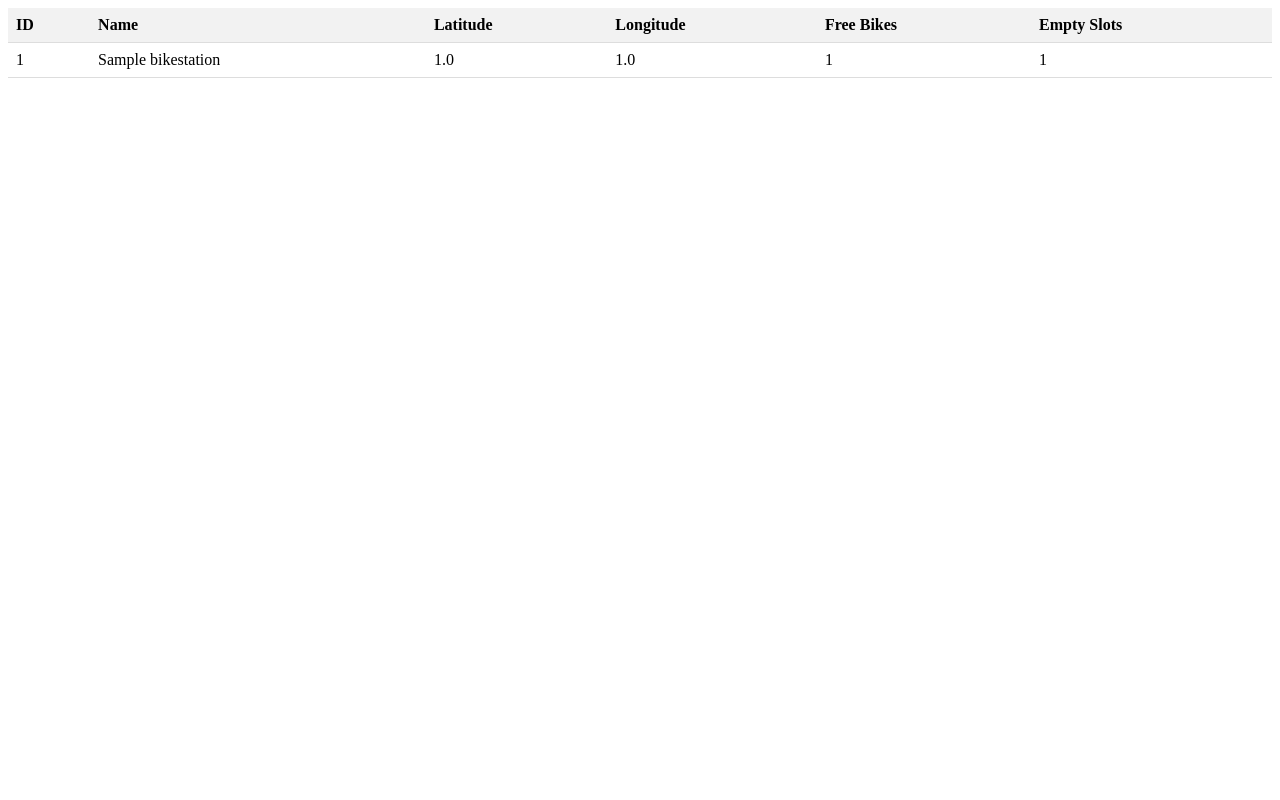
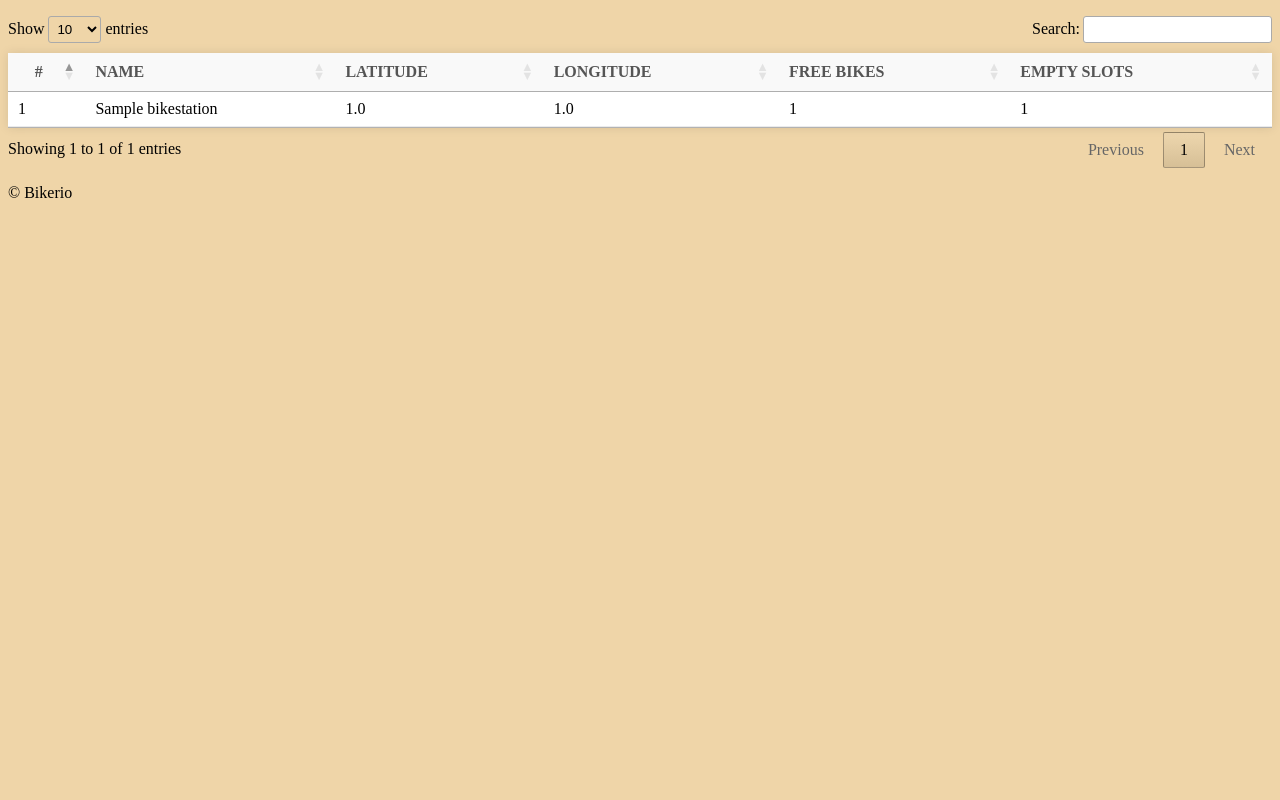
Before and after one commit to Camilo-andres19998/Dataextractor, a Django app: page /ver_informacion/ in a window 1280 px wide. Run offline with Django 4.2, Linux system fonts and the light colour scheme; tables that the repository leaves empty hold one stand-in row (values such as "Sample post"); some libraries are stand-ins or nearby versions.

Commit message:
Diseño de tabla Bikerio

```diff
--- a/Dataextractor/settings.py
+++ b/Dataextractor/settings.py
@@ -123,6 +123,11 @@ USE_TZ = True
 
 STATIC_URL = 'static/'
 
+STATICFILES_DIRS = (os.path.join(BASE_DIR,'Dataextractor/static'),)
+
+
+
+
 # Default primary key field type
 # https://docs.djangoproject.com/en/4.1/ref/settings/#default-auto-field
 
--- /dev/null
+++ b/Dataextractor/static/css/style.css
@@ -0,0 +1,62 @@
+body {
+    background: #efd5a8;
+    background: -webkit-linear-gradient(to right, #efd5a8, #efd5a8);
+    background: linear-gradient(to right, #efd5a8, #efd5a8);
+}
+
+.centered {
+    text-align: center !important;
+    vertical-align: middle !important;
+}
+
+table {
+    width: 90%;
+    border-collapse: collapse;
+    box-shadow: 0 0 10px rgba(0, 0, 0, 0.1);
+    background-color: #ffffff;
+}
+
+th,
+td {
+    padding: 12px;
+    text-align: left;
+    border-bottom: 1px solid #ebebeb;
+}
+
+th {
+    background-color: #f9f9f9;
+    font-weight: bold;
+    color: #555555;
+    text-transform: uppercase;
+}
+
+tr:nth-child(even) {
+    background-color: #f5f5f5;
+}
+
+tr:hover {
+    background-color: #f0f0f0;
+}
+
+
+.table-container {
+    position: relative;
+}
+
+.dataTables_filter {
+    position: relative;
+    top: 0;
+    left: 0;
+}
+
+
+.dataTables_wrapper .dataTables_filter {
+    margin-bottom: 10px;
+  }
+
+
+
+  .dataTables_wrapper .dataTables_filter label input[type="search"] {
+    background-color: #fff;
+    color: #555555;
+}
--- /dev/null
+++ b/templates/base.html
@@ -0,0 +1,33 @@
+{% load static %}
+<!DOCTYPE html>
+<html lang="en">
+<head>
+    <meta charset="UTF-8">
+    <meta http-equiv="X-UA-Compatible" content="IE=edge">
+    <meta name="viewport" content="width=device-width, initial-scale=1.0">
+    <title>{% block title %}{% endblock %}</title>
+    <link rel="stylesheet" href="{% static 'css/style.css' %}">
+    <link rel="stylesheet" href="https://cdn.datatables.net/1.10.25/css/jquery.dataTables.min.css">
+</head>
+<body>
+    <nav>
+        <ul>
+
+        </ul>
+    </nav>
+    <div class="container">
+        {% block content %}
+        {% endblock %}
+    </div>
+    <footer>
+        <p>&copy; Bikerio</p>
+    </footer>
+    <script src="https://code.jquery.com/jquery-3.6.0.min.js"></script>
+    <script src="https://cdn.datatables.net/1.10.25/js/jquery.dataTables.min.js"></script>
+    <script>
+        $(document).ready(function() {
+            $('#datatable_bike').DataTable();
+        });
+    </script>
+</body>
+</html>
--- a/templates/bikerio.html
+++ b/templates/bikerio.html
@@ -1,28 +1,21 @@
-<style>
-    table {
-      width: 100%;
-      border-collapse: collapse;
-    }
+{% extends 'base.html' %}
 
-    th, td {
-      padding: 8px;
-      text-align: left;
-      border-bottom: 1px solid #ddd;
-    }
+{% block title %}
+  Información de las estaciones de bicicletas
+{% endblock %}
 
-    th {
-      background-color: #f2f2f2;
-    }
+{% block content %}
+    <div class="container my-2">
+        <div class="row">
+            <div class="col-sm-6 col-md-6 col-lg-6 col-xl-6">
+                <div class="table-responsive">
+                    <table id="datatable_bike" class="table table-bordered table table-sm">
+                        <caption>
 
-    tr:hover {
-      background-color: #f5f5f5;
-    }
-  </style>
-
-  <table>
+                        </caption>
                         <thead>
                             <tr>
-        <th>ID</th>
+                                <th class="centered">#</th>
                                 <th>Name</th>
                                 <th>Latitude</th>
                                 <th>Longitude</th>
@@ -30,7 +23,7 @@
                                 <th>Empty Slots</th>
                             </tr>
                         </thead>
-    <tbody>
+                        <tbody id="tableBody_users">
                             {% for bike_station in bike_stations %}
                                 <tr>
                                     <td>{{ bike_station.id }}</td>
@@ -43,3 +36,16 @@
                             {% endfor %}
                         </tbody>
                     </table>
+                </div>
+            </div>
+        </div>
+    </div>
+{% endblock %}
+
+{% block script %}
+    <script>
+        $(document).ready(function() {
+            $('#datatable_bike').DataTable();
+        });
+    </script>
+{% endblock %}
--- a/templates/informacion.html
+++ b/templates/informacion.html
@@ -8,6 +8,7 @@
     <div class="container">
         <h1>Información de Bike Stations</h1>
         <table class="table">
+            <br>
             <thead>
                 <tr>
                     <th>Nombre</th>
```
Lines whose indentation alone changed are shown as unchanged.
